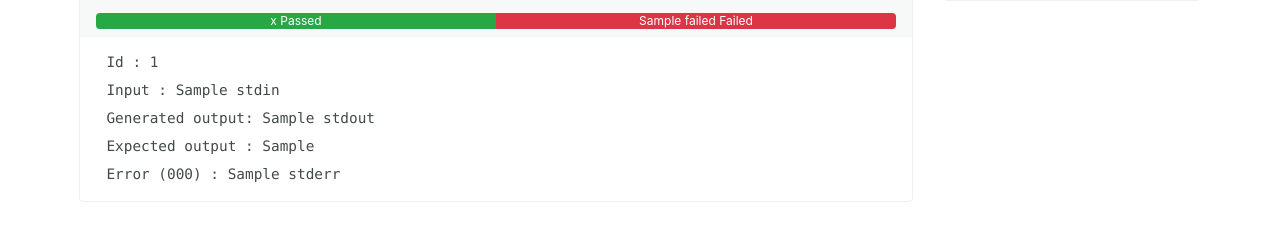
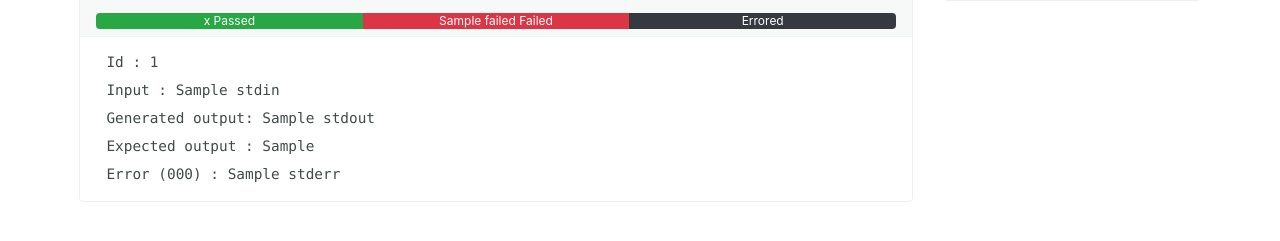
Before and after one commit to ahsayde/hexa-a, a Python web app: template templates/group/submission.html in a window 1280 px wide. Shown: the part 319-560 px from the top of the page. Run offline with Jinja, Linux system fonts and the light colour scheme; the template is opened without the code that fills it: most values are stand-ins (such as "Sample title", 1, 10 or a date in 2020); grey boxes marked "Sample" are stand-in pictures; some libraries are stand-ins or nearby versions.

Commit message:
add error statu to template

```diff
--- a/templates/group/submission.html
+++ b/templates/group/submission.html
@@ -50,6 +50,9 @@
                                         </div>
                                         <div class="progress-bar bg-danger" role="progressbar" style="width:  {{ submission.result.summary.failed / submission.result.summary.all * 100 }}%" aria-valuenow="{{submission.result.summary.failed}}" aria-valuemin="0" aria-valuemax="{{submission.result.summary.all}}">
                                             {{submission.result.summary.failed}} Failed
+                                        </div>
+                                        <div class="progress-bar bg-dark" role="progressbar" style="width:  {{ submission.result.summary.errored / submission.result.summary.all * 100 }}%" aria-valuenow="{{submission.result.summary.errored}}" aria-valuemin="0" aria-valuemax="{{submission.result.summary.all}}">
+                                            {{submission.result.summary.errored}} Errored
                                         </div>
                                     </div>
                                 </div>
--- a/templates/items/submission-item.html
+++ b/templates/items/submission-item.html
@@ -29,7 +29,7 @@
         </div>
         <div class="col text-truncate">
             {% if submission.status in  ['Error', 'Compiler Error'] %}
-                <span class="badge badge-dark">Compiler Error</span>
+                <span class="badge badge-dark">{{submission.status}}</span>
             {% elif submission.status == 'Passed' %}
                 <span class="badge badge-success">Passed</span>
             {% elif submission.status == 'Failed' %}
```
